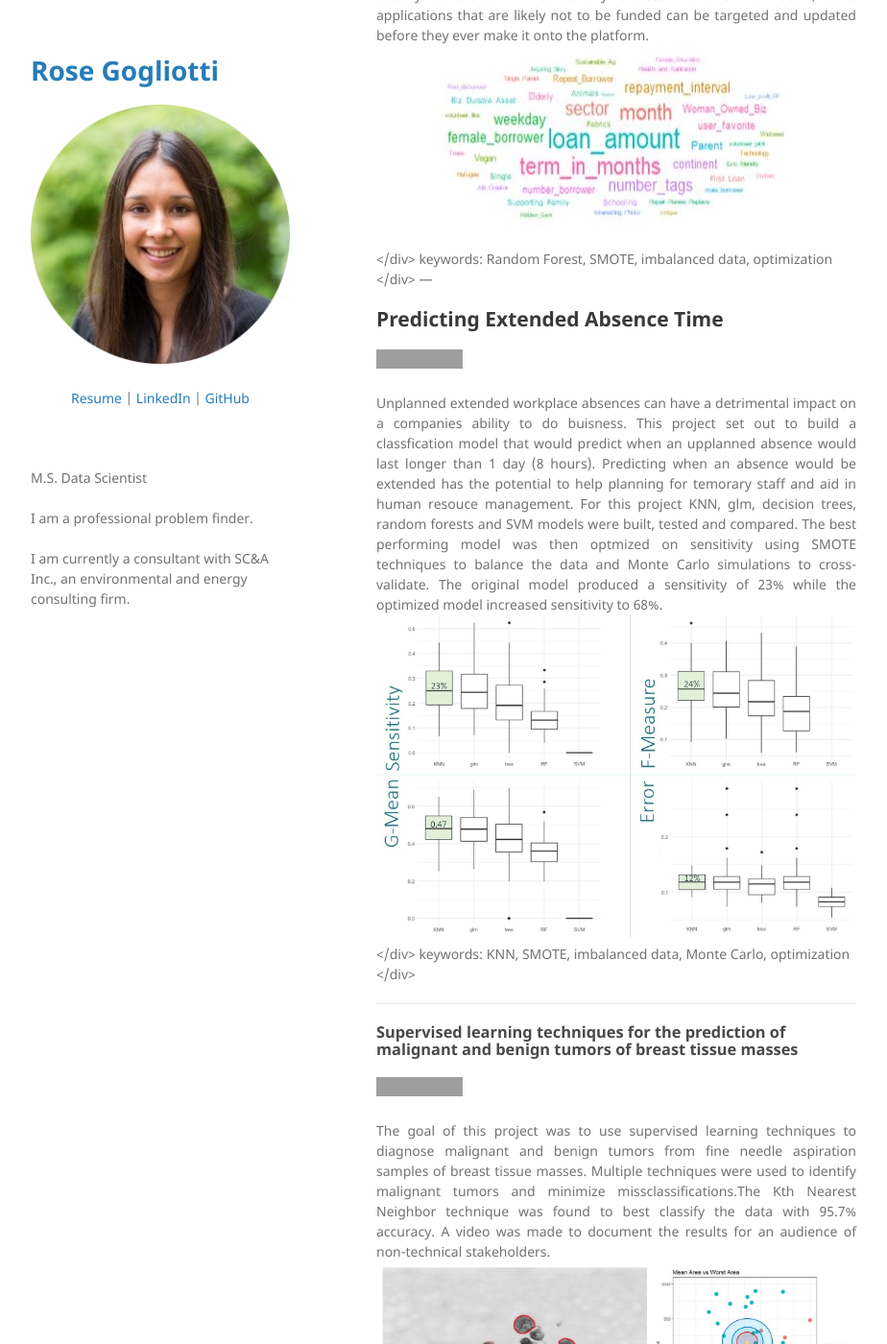
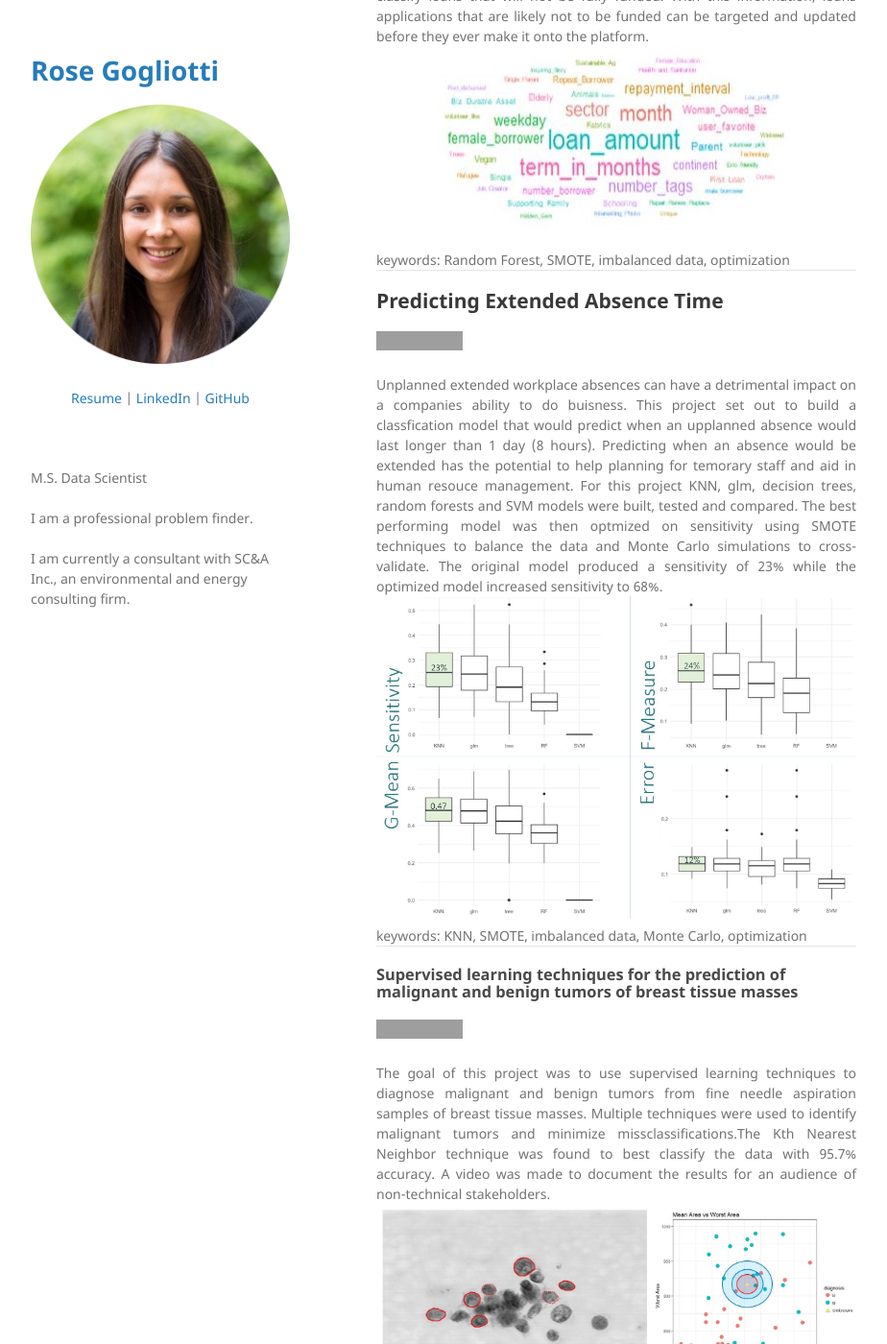
Before and after one commit to rgogliotti/rgogliotti.github.io, a Jekyll site: the page built from index.md, in a window 1280 px wide and 1400 px high, scrolled down 1414 px. Shown: the whole window at 96% size, without its empty margins (178-1102 px from the left). Built offline with Jekyll 4.4.1, drawn with Linux system fonts in a browser that asks for light colours; our own code applies the rules of GitHub Pages for plain Markdown files; some of the changed text lies outside the part shown; grey boxes are pictures that could not be loaded.

Commit message:
Update index.md

```diff
--- a/index.md
+++ b/index.md
@@ -21,7 +21,7 @@ keywords: GLM, Logistic Regression, Spline, StepAIC
 
 <center><img src="images/SBCensusShiny.JPG"/></center>
 
-</div>
+<div>
 keywords: Shiny, interactive, dashboard, reactive
 </div>
 ---
@@ -34,7 +34,7 @@ keywords: Shiny, interactive, dashboard, reactive
 </div>
 
 <center><img src="images/Wordcloud.JPG"/></center>
-</div>
+<div>
 keywords: Random Forest, SMOTE, imbalanced data, optimization
 </div>
 ---
@@ -48,7 +48,7 @@ keywords: Random Forest, SMOTE, imbalanced data, optimization
 
 <center><img src="images/Absenteeismmodelcomp.JPG"/></center>
 
-</div>
+<div>
 keywords: KNN, SMOTE, imbalanced data, Monte Carlo, optimization
 </div>
 
@@ -60,7 +60,7 @@ keywords: KNN, SMOTE, imbalanced data, Monte Carlo, optimization
 
 <center><img src="images/Tumorsummay2.JPG"/></center>
 
-</div>
+<div>
 keywords: KNN, random forest, bagging, bootstap, decision tree
 </div>
 
```
